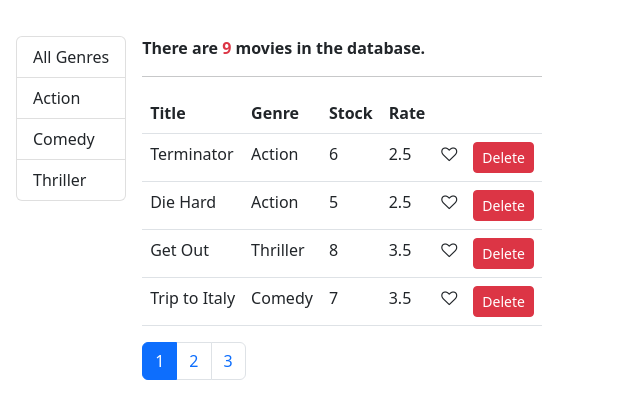
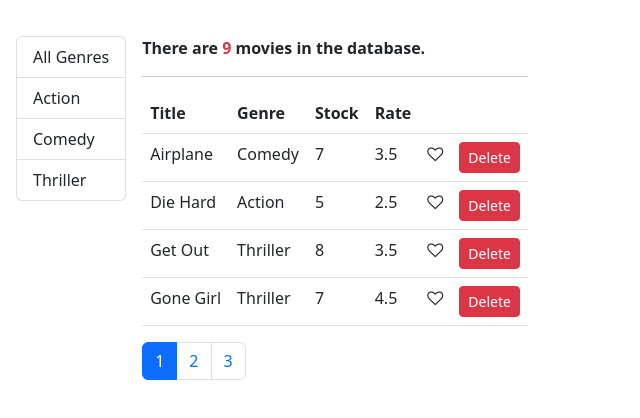
Before and after one commit to MirelaKostova/vidly, a React (Create React App) app: page / in a window 1280 px wide. Shown: the top 418 px of the page, without its empty margins (0-640 px from the left). Built offline with nearby package versions, Linux system fonts and the light colour scheme.

Commit message:
Created sort and filter funcions

```diff
--- a/src/components/movies.jsx
+++ b/src/components/movies.jsx
@@ -5,6 +5,8 @@ import "../../node_modules/font-awesome/css/font-awesome.css";
 import MoviesTable from "./moviesTable";
 import Pagination from "./common/pagination";
 import paginate from "../utils/paginate";
+import filter from "../utils/filter";
+import sort from "../utils/sort";
 import ListGroup from "./common/listGroup";
 
 class Movies extends Component {
@@ -13,6 +15,7 @@ class Movies extends Component {
     genres: [],
     itemsToShow: 4,
     currentPage: 1,
+    sortColumn: { path: "title", order: "asc" },
   };
 
   componentDidMount() {
@@ -46,7 +49,8 @@ class Movies extends Component {
   };
 
   handleSort = (path) => {
-    console.log(path);
+    this.setState({ sortColumn: { path, order: "asc" } });
+    // console.log(this.state.sortColumn);
   };
 
   render() {
@@ -54,6 +58,7 @@ class Movies extends Component {
     const {
       currentPage,
       itemsToShow,
+      sortColumn,
       selectedGenre,
       movies: allMovies,
     } = this.state;
@@ -61,12 +66,22 @@ class Movies extends Component {
     if (count === 0)
       return <p className="fw-bold">There are no movies in the database.</p>;
 
-    const filteredMovies =
-      selectedGenre && selectedGenre._id
-        ? allMovies.filter((movie) => movie.genre._id === selectedGenre._id)
-        : allMovies;
+    // const filteredMovies =
+    //   selectedGenre && selectedGenre._id
+    //     ? allMovies.filter((movie) => movie.genre._id === selectedGenre._id)
+    //     : allMovies;
 
-    const movies = paginate(filteredMovies, currentPage, itemsToShow);
+    const filteredMovies = filter(selectedGenre, allMovies);
+
+    // const sortedMovies = _.orderBy(
+    //   filteredMovies,
+    //   [sortColumn.path],
+    //   [sortColumn.order]
+    // );
+
+    const sortedMovies = sort(filteredMovies, sortColumn);
+
+    const movies = paginate(sortedMovies, currentPage, itemsToShow);
 
     return (
       <div className="main-wrapper">
--- /dev/null
+++ b/src/utils/filter.js
@@ -0,0 +1,7 @@
+const filter = (selectedGenre, allMovies) => {
+  return selectedGenre && selectedGenre._id
+    ? allMovies.filter((movie) => movie.genre._id === selectedGenre._id)
+    : allMovies;
+};
+
+export default filter;
--- /dev/null
+++ b/src/utils/sort.js
@@ -0,0 +1,7 @@
+import _ from "lodash";
+
+const sort = (filteredMovies, sortColumn) => {
+  return _.orderBy(filteredMovies, [sortColumn.path], [sortColumn.order]);
+};
+
+export default sort;
```
